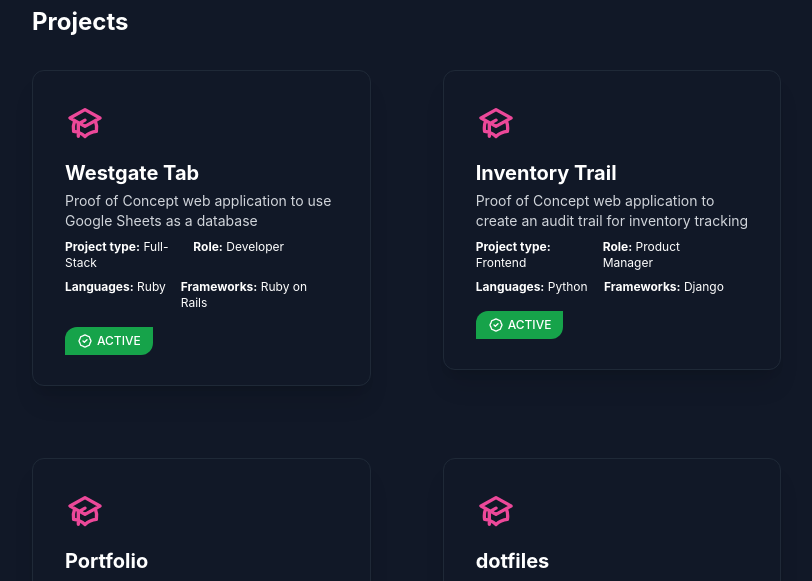
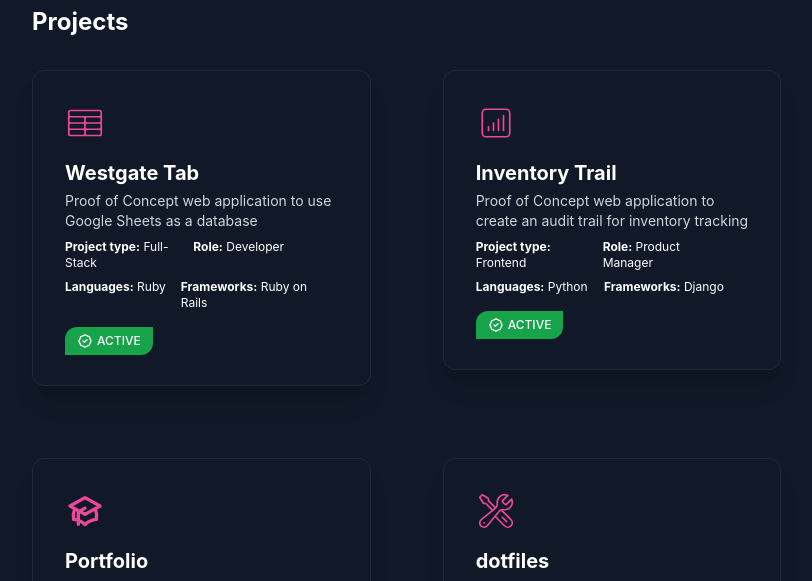
Before and after one commit to joseph1wan/me, a React (Create React App) app: page / in a window 1280 px wide. Shown: the part 298-879 px from the top of the page, without its empty margins (0-812 px from the left). Built offline with nearby package versions, Linux system fonts and the light colour scheme.

Commit message:
feat: change icons for each project

```diff
--- a/src/Project.tsx
+++ b/src/Project.tsx
@@ -1,7 +1,12 @@
 import { projectType, projectStatus } from "./type/ProjectTypes"
+import TableIcon from "./icons/TableIcon"
+import PortfolioIcon from "./icons/PortfolioIcon"
+import WrenchScrewdriverIcon from "./icons/WrenchScrewdriverIcon"
+import ChartIcon from "./icons/ChartIcon"
 
 interface ProjectProps {
   id: string,
+    icon: string,
     name: string,
     description: string,
     role: string,
@@ -18,7 +23,20 @@ function listFrameworks(frameworks: Array<string>) {
   }
 }
 
-export default function Project({ name, description, role, projectType, projectStatus, url, languages, frameworks }: ProjectProps) {
+function pickIcon(name: string) {
+  switch(name) {
+    case "table":
+    return <TableIcon />
+    case "portfolio":
+    return <PortfolioIcon />
+    case "wrench-screwdriver":
+    return <WrenchScrewdriverIcon />
+    case "chart":
+    return <ChartIcon />
+  }
+}
+
+export default function Project({ icon, name, description, role, projectType, projectStatus, url, languages, frameworks }: ProjectProps) {
   return (
     <div className="mb-10 mr-10 flex items-start gap-4">
       <a
@@ -27,24 +45,7 @@ export default function Project({ name, description, role, projectType, projectS
         rel="noreferrer"
         href={url}
       >
-        <svg
-          xmlns="http://www.w3.org/2000/svg"
-          className="h-10 w-10 text-pink-500"
-          fill="none"
-          viewBox="0 0 24 24"
-          stroke="currentColor"
-        >
-          <path d="M12 14l9-5-9-5-9 5 9 5z" />
-          <path
-            d="M12 14l6.16-3.422a12.083 12.083 0 01.665 6.479A11.952 11.952 0 0012 20.055a11.952 11.952 0 00-6.824-2.998 12.078 12.078 0 01.665-6.479L12 14z"
-          />
-          <path
-            strokeLinecap="round"
-            strokeLinejoin="round"
-            strokeWidth="2"
-            d="M12 14l9-5-9-5-9 5 9 5zm0 0l6.16-3.422a12.083 12.083 0 01.665 6.479A11.952 11.952 0 0012 20.055a11.952 11.952 0 00-6.824-2.998 12.078 12.078 0 01.665-6.479L12 14zm-4 6v-7.5l4-2.222"
-          />
-        </svg>
+        { pickIcon(icon) }
 
         <h2 className="mt-4 text-xl font-bold text-white">{name}</h2>
 
--- a/src/ProjectsTable.tsx
+++ b/src/ProjectsTable.tsx
@@ -13,6 +13,7 @@ export default function ProjectsTable() {
                     <Project
                       key={project.name}
                       id={project.name}
+                      icon={project.icon}
                       name={project.name}
                       description={project.description}
                       role={project.role}
--- a/src/data/projects.json
+++ b/src/data/projects.json
@@ -1,6 +1,7 @@
 [
   {
     "name": "Westgate Tab",
+    "icon": "table",
     "description": "Proof of Concept web application to use Google Sheets as a database",
     "type": "Full-Stack",
     "role": "Developer",
@@ -11,6 +12,7 @@
   },
   {
     "name": "Inventory Trail",
+    "icon": "chart",
     "description": "Proof of Concept web application to create an audit trail for inventory tracking",
     "type": "Frontend",
     "role": "Product Manager",
@@ -21,6 +23,7 @@
   },
   {
     "name": "Portfolio",
+    "icon": "portfolio",
     "description": "Project portfolio built with Typescript and Tailwind",
     "type": "Frontend",
     "role": "Developer",
@@ -31,6 +34,7 @@
   },
   {
     "name": "dotfiles",
+    "icon": "wrench-screwdriver",
     "description": "Collection of dotfiles",
     "type": "Frontend",
     "role": "Developer",
--- /dev/null
+++ b/src/icons/ChartIcon.tsx
@@ -0,0 +1,13 @@
+export default function ChartIcon() {
+  return (
+    <svg
+      xmlns="http://www.w3.org/2000/svg"
+      className="h-10 w-10 text-pink-500"
+      fill="none"
+      viewBox="0 0 24 24"
+      stroke="currentColor"
+    >
+      <path strokeLinecap="round" strokeLinejoin="round" d="M7.5 14.25v2.25m3-4.5v4.5m3-6.75v6.75m3-9v9M6 20.25h12A2.25 2.25 0 0020.25 18V6A2.25 2.25 0 0018 3.75H6A2.25 2.25 0 003.75 6v12A2.25 2.25 0 006 20.25z" />
+    </svg>
+  )
+}
--- /dev/null
+++ b/src/icons/PortfolioIcon.tsx
@@ -0,0 +1,22 @@
+export default function PortfolioIcon() {
+  return (
+        <svg
+          xmlns="http://www.w3.org/2000/svg"
+          className="h-10 w-10 text-pink-500"
+          fill="none"
+          viewBox="0 0 24 24"
+          stroke="currentColor"
+        >
+          <path d="M12 14l9-5-9-5-9 5 9 5z" />
+          <path
+            d="M12 14l6.16-3.422a12.083 12.083 0 01.665 6.479A11.952 11.952 0 0012 20.055a11.952 11.952 0 00-6.824-2.998 12.078 12.078 0 01.665-6.479L12 14z"
+          />
+          <path
+            strokeLinecap="round"
+            strokeLinejoin="round"
+            strokeWidth="2"
+            d="M12 14l9-5-9-5-9 5 9 5zm0 0l6.16-3.422a12.083 12.083 0 01.665 6.479A11.952 11.952 0 0012 20.055a11.952 11.952 0 00-6.824-2.998 12.078 12.078 0 01.665-6.479L12 14zm-4 6v-7.5l4-2.222"
+          />
+        </svg>
+  )
+}
--- /dev/null
+++ b/src/icons/TableIcon.tsx
@@ -0,0 +1,14 @@
+export default function TableIcon() {
+  return (
+        <svg
+          xmlns="http://www.w3.org/2000/svg"
+          className="h-10 w-10 text-pink-500"
+          fill="none"
+          viewBox="0 0 24 24"
+          stroke="currentColor"
+        >
+          <path strokeLinecap="round" strokeLinejoin="round" d="M3.375 19.5h17.25m-17.25 0a1.125 1.125 0 01-1.125-1.125M3.375 19.5h7.5c.621 0 1.125-.504 1.125-1.125m-9.75 0V5.625m0 12.75v-1.5c0-.621.504-1.125 1.125-1.125m18.375 2.625V5.625m0 12.75c0 .621-.504 1.125-1.125 1.125m1.125-1.125v-1.5c0-.621-.504-1.125-1.125-1.125m0 3.75h-7.5A1.125 1.125 0 0112 18.375m9.75-12.75c0-.621-.504-1.125-1.125-1.125H3.375c-.621 0-1.125.504-1.125 1.125m19.5 0v1.5c0 .621-.504 1.125-1.125 1.125M2.25 5.625v1.5c0 .621.504 1.125 1.125 1.125m0 0h17.25m-17.25 0h7.5c.621 0 1.125.504 1.125 1.125M3.375 8.25c-.621 0-1.125.504-1.125 1.125v1.5c0 .621.504 1.125 1.125 1.125m17.25-3.75h-7.5c-.621 0-1.125.504-1.125 1.125m8.625-1.125c.621 0 1.125.504 1.125 1.125v1.5c0 .621-.504 1.125-1.125 1.125m-17.25 0h7.5m-7.5 0c-.621 0-1.125.504-1.125 1.125v1.5c0 .621.504 1.125 1.125 1.125M12 10.875v-1.5m0 1.5c0 .621-.504 1.125-1.125 1.125M12 10.875c0 .621.504 1.125 1.125 1.125m-2.25 0c.621 0 1.125.504 1.125 1.125M13.125 12h7.5m-7.5 0c-.621 0-1.125.504-1.125 1.125M20.625 12c.621 0 1.125.504 1.125 1.125v1.5c0 .621-.504 1.125-1.125 1.125m-17.25 0h7.5M12 14.625v-1.5m0 1.5c0 .621-.504 1.125-1.125 1.125M12 14.625c0 .621.504 1.125 1.125 1.125m-2.25 0c.621 0 1.125.504 1.125 1.125m0 1.5v-1.5m0 0c0-.621.504-1.125 1.125-1.125m0 0h7.5" />
+        </svg>
+
+  )
+}
--- /dev/null
+++ b/src/icons/WrenchScrewdriverIcon.tsx
@@ -0,0 +1,13 @@
+export default function WrenchScrewdriverIcon() {
+  return (
+    <svg
+      xmlns="http://www.w3.org/2000/svg"
+      className="h-10 w-10 text-pink-500"
+      fill="none"
+      viewBox="0 0 24 24"
+      stroke="currentColor"
+    >
+      <path strokeLinecap="round" strokeLinejoin="round" d="M11.42 15.17L17.25 21A2.652 2.652 0 0021 17.25l-5.877-5.877M11.42 15.17l2.496-3.03c.317-.384.74-.626 1.208-.766M11.42 15.17l-4.655 5.653a2.548 2.548 0 11-3.586-3.586l6.837-5.63m5.108-.233c.55-.164 1.163-.188 1.743-.14a4.5 4.5 0 004.486-6.336l-3.276 3.277a3.004 3.004 0 01-2.25-2.25l3.276-3.276a4.5 4.5 0 00-6.336 4.486c.091 1.076-.071 2.264-.904 2.95l-.102.085m-1.745 1.437L5.909 7.5H4.5L2.25 3.75l1.5-1.5L7.5 4.5v1.409l4.26 4.26m-1.745 1.437l1.745-1.437m6.615 8.206L15.75 15.75M4.867 19.125h.008v.008h-.008v-.008z" />
+    </svg>
+  )
+}
```
